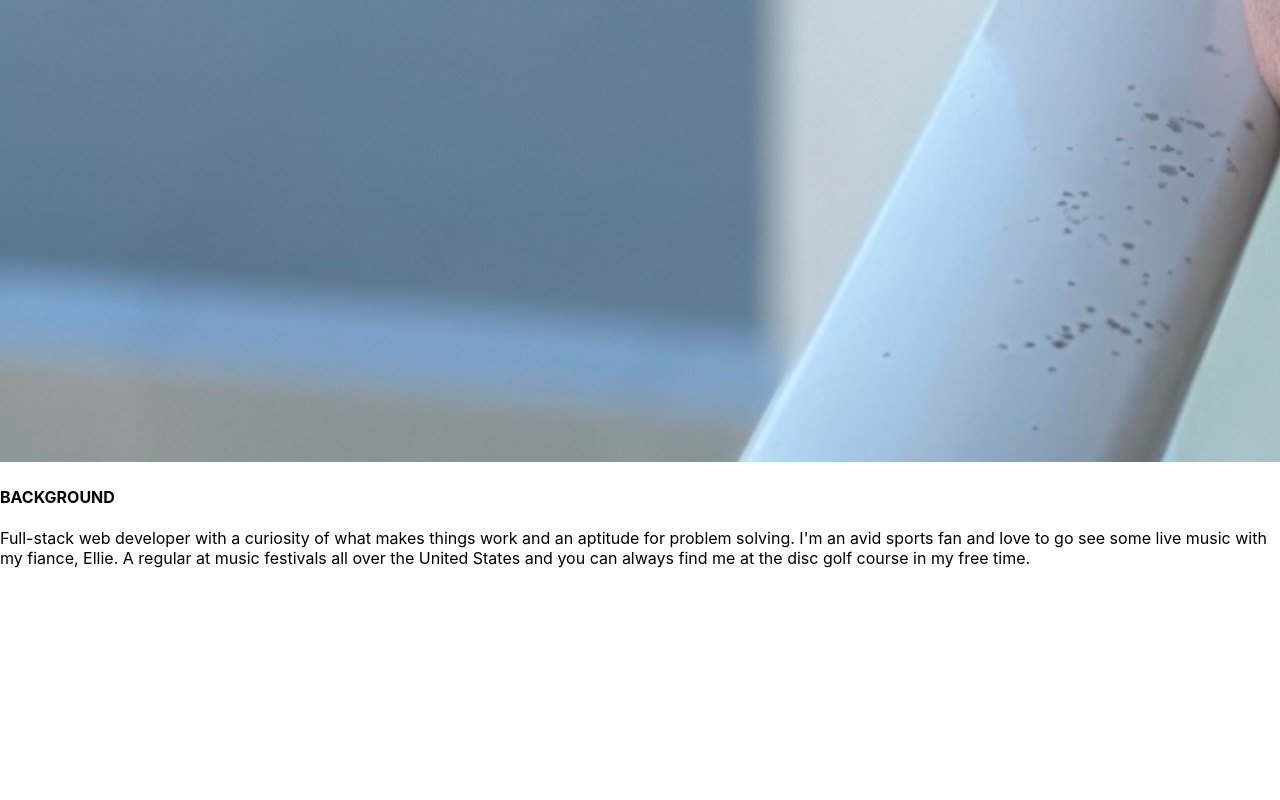
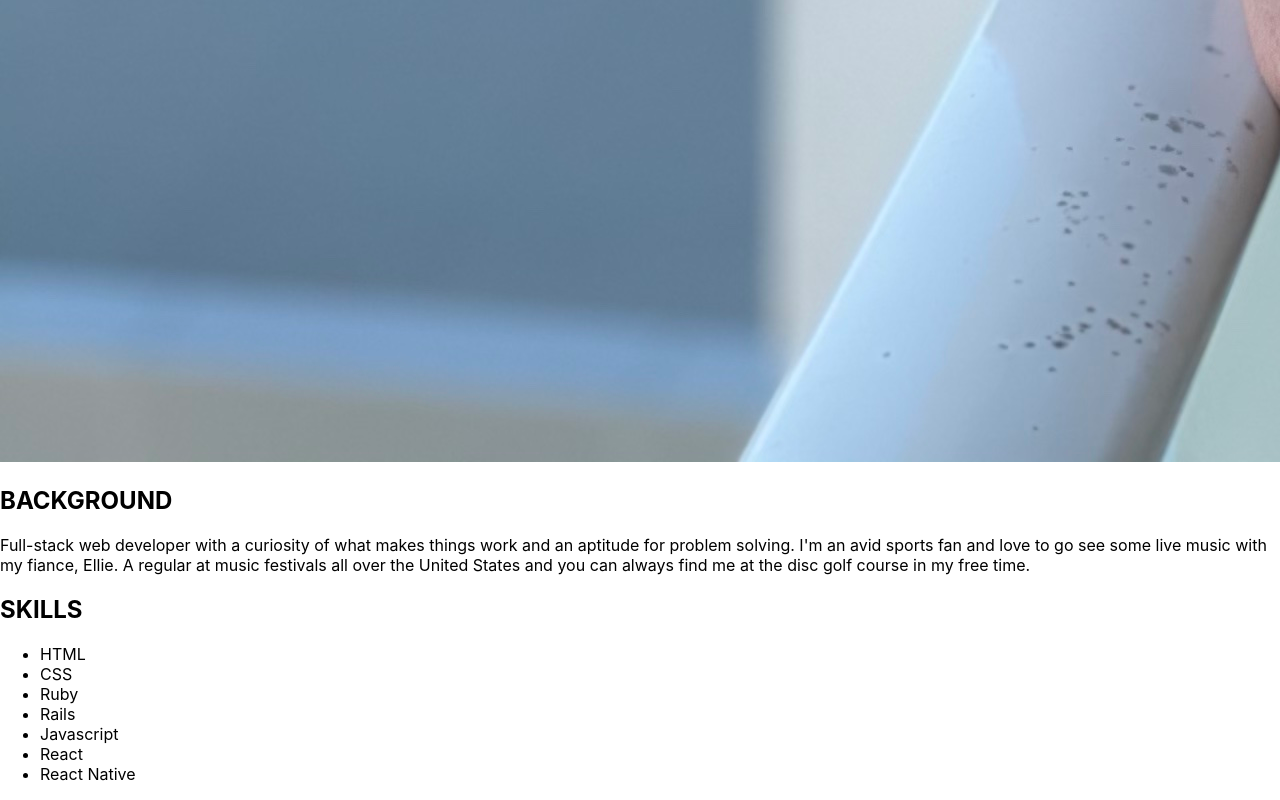
Before and after one commit to Jamondixon/website, a React (Create React App) app: page /about in a window 1280 px wide. Shown: the part 3757-4557 px from the top of the page. Before the commit the page ends 4341 px from the top, so only its background shows below. Built offline with nearby package versions, Linux system fonts and the light colour scheme; a web font is replaced by a local one.

Commit message:
skills list

```diff
--- a/src/Pages/About/About.js
+++ b/src/Pages/About/About.js
@@ -18,10 +18,28 @@ const About = () => {
                     <div className='text-container'>
                         <div className='first-body'>
                             <div className='paragraph-container'>
-                                <h4 className='about-subtitle'>BACKGROUND</h4>
+                                <h2 className='about-subtitle'>BACKGROUND</h2>
                                 <p className='about-body'>
                                 Full-stack web developer with a curiosity of what makes things work and an aptitude for problem solving. I'm an avid sports fan and love to go see some live music with my fiance, Ellie. A regular at music festivals all over the United States and you can always find me at the disc golf course in my free time.
                                 </p>
+                            </div>
+                            <div className="padding-div">
+                                <div className="skill-container">
+                                    <div className="skill-heading-container">
+                                        <h2 className="skill-title">SKILLS</h2>
+                                        <p className="skill-paragraph">
+                                            <ul className="skill-list">
+                                                <li className='skill-list-item'>HTML</li>
+                                                <li className='skill-list-item'>CSS</li>
+                                                <li className='skill-list-item'>Ruby</li>
+                                                <li className='skill-list-item'>Rails</li>
+                                                <li className='skill-list-item'>Javascript</li>
+                                                <li className='skill-list-item'>React</li>
+                                                <li className='skill-list-item'>React Native</li>
+                                            </ul>
+                                        </p>
+                                    </div>
+                                </div>
                             </div>
                         </div>
                     </div>
```
